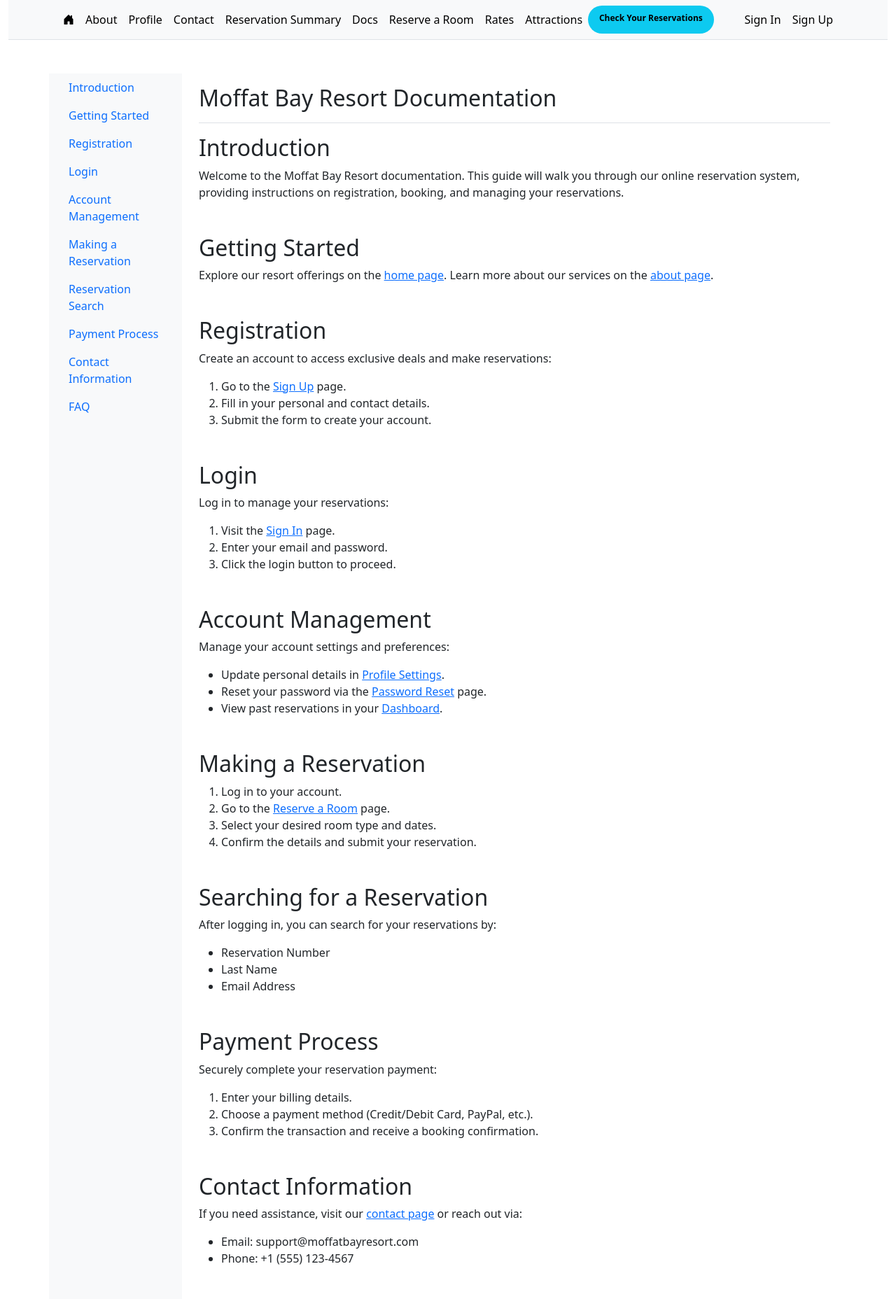
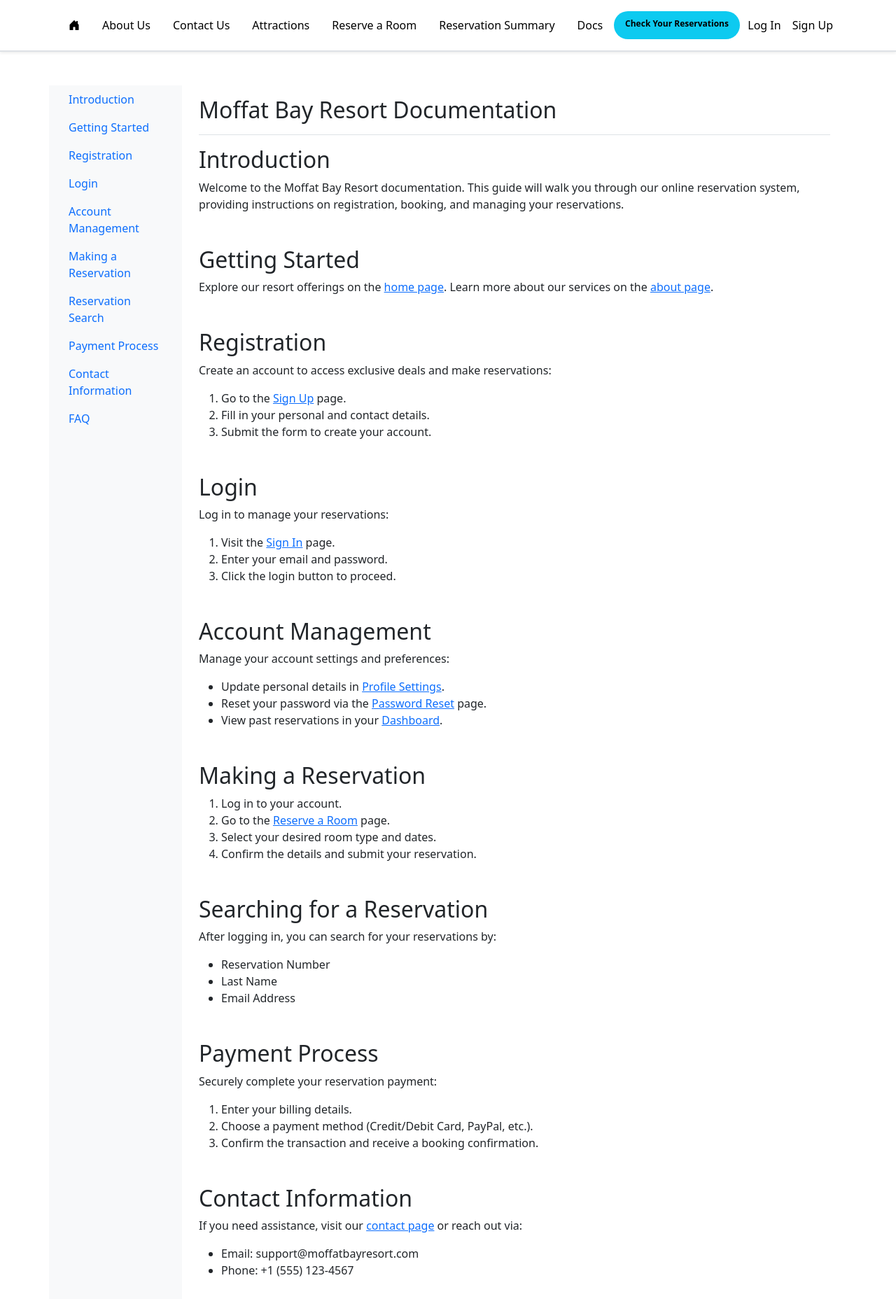
Before and after one commit to rs691/Moffat-Bay, a Django app: page /docs/ in a window 1280 px wide. Shown: the top 1856 px of the page at 70% size. Run offline with Django 5.2, Linux system fonts and the light colour scheme; some libraries are stand-ins or nearby versions.

Commit message:
Final commit

```diff
--- a/csd_Capstone/Moffet_bay/templates/docs.html
+++ b/csd_Capstone/Moffet_bay/templates/docs.html
@@ -143,6 +143,29 @@
                     </>
                 </section>
 
+                <section id="presentation" class="mt-5">
+                    <h4>Presentation</h4>
+                    <p >
+                        <a href="https://docs.google.com/presentation/d/1>">Moffat Bay Resort Presentation</a>
+
+
+
+<ol>
+<li>Landing Page</li>
+<li>About Us Page</li>
+<li>Contact Us Page</li>
+<li>Attractions Page</li>
+<li>User Registration Page</li>
+<li>Login Page</li>
+<li>Room Reservation Page</li>
+<li>Look up Reservation Page</li>
+<li>Reservation Summary Page</li>
+</ol>
+</p>
+                </section>
+
+
+
         </main>
     </div>
 </div>
--- a/csd_Capstone/Moffet_bay/templates/navbar.html
+++ b/csd_Capstone/Moffet_bay/templates/navbar.html
@@ -7,40 +7,43 @@
     <link href="https://cdn.jsdelivr.net/npm/bootstrap@5.3.3/dist/css/bootstrap.min.css" rel="stylesheet">
   </head>
   <body>
-    <div class="container-fluid">
-      <nav class="py-2 bg-body-tertiary border-bottom">
-        <div class="container d-flex flex-wrap">
+    <div class="container-fluid p-0">
+      <nav class="py-3  bg-tertiary border-bottom border-2 shadow-sm">
+        <div class="container d-flex flex-wrap justify-content-between">
           <ul class="nav me-auto">
 
             <li class="nav-item">
-              <a href="{% url 'index' %}" class="bi bi-house-door-fill nav-link link-body-emphasis px-2" title="Home"></a>
+              <a href="{% url 'index' %}" class="bi bi-house-door-fill nav-link link-body-emphasis px-3" title="Home"></a>
             </li>
             <li class="nav-item">
-              <a href="{% url 'about' %}" class="nav-link link-body-emphasis px-2">About</a>
+              <a href="{% url 'about' %}" class="nav-link link-body-emphasis px-3">About Us</a>
+            </li>
+
+            <li class="nav-item">
+              <a href="{% url 'contact' %}" class="nav-link link-body-emphasis px-3">Contact Us</a>
             </li>
             <li class="nav-item">
-              <a href="{% url 'profile' %}" class="nav-link link-body-emphasis px-2">Profile</a>
+              <a href="{% url 'attractions' %}" class="nav-link link-body-emphasis px-3">Attractions</a>
             </li>
             <li class="nav-item">
-              <a href="{% url 'contact' %}" class="nav-link link-body-emphasis px-2">Contact</a>
+              <a href="{% url 'reservation' %}" class="nav-link link-body-emphasis px-3">Reserve a Room</a>
             </li>
+            <!-- <li class="nav-item">
+              <a href="{% url 'profile' %}" class="nav-link link-body-emphasis px-2">Profile</a>
+            </li> -->
             <li class="nav-item">
-              <a href="{% url 'reservation_summary' %}" class="nav-link link-body-emphasis px-2">Reservation Summary</a>
+              <a href="{% url 'reservation_summary' %}" class="nav-link link-body-emphasis px-3">Reservation Summary</a>
             </li>
 
               <li class="nav-item">
-                <a href="{% url 'docs' %}" class="nav-link link-body-emphasis px-2">Docs</a>
+                <a href="{% url 'docs' %}" class="nav-link link-body-emphasis px-3">Docs</a>
               </li>
 
-              <li class="nav-item">
-                <a href="{% url 'reservation' %}" class="nav-link link-body-emphasis px-2">Reserve a Room</a>
-              </li>
-              <li class="nav-item">
+
+              <!-- <li class="nav-item">
                 <a href="{% url 'room_rates' %}" class="nav-link link-body-emphasis px-2">Rates</a>
-              </li>
-              <li class="nav-item">
-              <a href="{% url 'attractions' %}" class="nav-link link-body-emphasis px-2">Attractions</a>
-            </li>
+              </li> -->
+
 
 
               <div class="d-flex gap-2 justify-content-center">
@@ -63,7 +66,7 @@
               </li>
             {% else %}
               <li class="nav-item">
-                <a href="{% url 'sign_in' %}" class="nav-link link-body-emphasis px-2">Sign In</a>
+                <a href="{% url 'sign_in' %}" class="nav-link link-body-emphasis px-2">Log In</a>
               </li>
               <li class="nav-item">
                 <a href="{% url 'sign_up' %}" class="nav-link link-body-emphasis px-2">Sign Up</a>
--- a/csd_Capstone/Moffet_bay/templates/reservation.html
+++ b/csd_Capstone/Moffet_bay/templates/reservation.html
@@ -14,7 +14,7 @@
     }
 </style>
 <!-- Modal -->
-<div class="modal modal-sheet position-static d-block bg-body-secondary p-4 py-md-5" id="reservationModal" tabindex="-1" aria-labelledby="reservationModalLabel" aria-hidden="true">
+<div class="modal modal-sheet position-relative d-block bg-body-secondary p-4 py-8 py-md-5" id="reservationModal" tabindex="-1" aria-labelledby="reservationModalLabel" aria-hidden="true">
     <div class="modal-dialog modal-dialog-centered">
         <div class="modal-content rounded-4 shadow">
             <div class="modal-header border-bottom-0">
--- a/csd_Capstone/Moffet_bay/urls.py
+++ b/csd_Capstone/Moffet_bay/urls.py
@@ -5,10 +5,11 @@ from . import views
 from .views import CustomPasswordResetView
 
 
+
 urlpatterns = [
       path('sign_in/', views.sign_in, name='sign_in'),
       path('sign_up/', views.sign_up, name='sign_up'),
-      # path('account/', sign_in_up, name='sign_in_up'),
+
       path('', views.index , name='index'),
       path('success/', views.success, name='success'),
       path('reservation/', views.reservation, name='reservation'),
@@ -19,7 +20,7 @@ urlpatterns = [
 
       path('reservation_summary/', views.reservation_summary, name='reservation_summary'),
 
-    #    path('sign_in/', auth_views.LoginView.as_view(), name='sign_in'),
+
 
       path('logout/', LogoutView.as_view(template_name='logout.html'), name='logout'),
 
@@ -35,6 +36,7 @@ urlpatterns = [
      path('password_reset/', views.password_reset, name='password_reset'),
     path('password_reset_done/', views.password_reset_done, name='password_reset_done'),
       path('password_reset/', CustomPasswordResetView.as_view(), name='password_reset'),
+       path('restaurant-reservation/', views.restaurant_reservation, name='restaurant_reservation'),
 
 
 
--- a/csd_Capstone/Moffet_bay/views.py
+++ b/csd_Capstone/Moffet_bay/views.py
@@ -15,6 +15,10 @@ from django.http import HttpResponse
 from django.contrib.auth.views import PasswordResetView
 from django.urls import reverse_lazy
 from django.contrib.messages.views import SuccessMessageMixin
+
+from .models import RestaurantReservation
+from .forms import RestaurantReservationForm
+from django.contrib.auth.decorators import login_required
 
 
 
@@ -320,3 +324,19 @@ def reservation_lookup(request):
 
 def reservation_lookup_results(request):
     return render(request, 'reservation_lookup_results.html')
+
+
+
+@login_required
+def restaurant_reservation(request):
+    if request.method == "POST":
+        form = RestaurantReservationForm(request.POST)
+        if form.is_valid():
+            reservation = form.save(commit=False)
+            reservation.user = request.user
+            reservation.save()
+            return redirect('reservation_success')  # Define a success page
+    else:
+        form = RestaurantReservationForm()
+
+    return render(request, 'restaurant_reservation.html', {'form': form})
--- a/csd_Capstone/csd_Capstone/settings.py
+++ b/csd_Capstone/csd_Capstone/settings.py
@@ -79,7 +79,7 @@ WSGI_APPLICATION = "csd_Capstone.wsgi.application"
 DATABASES = {
     'default': {
         'ENGINE': 'django.db.backends.mysql',  # Use the MySQL backend
-        'NAME': 'moffat_bay',                 # Name of your database
+        'NAME': 'moffat_bay_holy_db',                 # Name of your database
         'USER': 'root',                       # MySQL username
         'PASSWORD': 'Hankbob2017!',             # MySQL password (leave blank if none)
         'HOST': '127.0.0.1',                  # Database server (localhost for local dev)
```
Also changed, not shown: csd_Capstone/Moffet_bay/forms.py (+13 -0 lines), csd_Capstone/Moffet_bay/models.py (+18 -0 lines), csd_Capstone/Moffet_bay/templates/about.html (+7 -1 lines), csd_Capstone/Moffet_bay/templates/index.html (+72 -121 lines), csd_Capstone/Moffet_bay/templates/restaurant_reservation.html (added, +40 -0 lines), csd_Capstone/Moffet_bay/templates/reservation_success.html (added).
